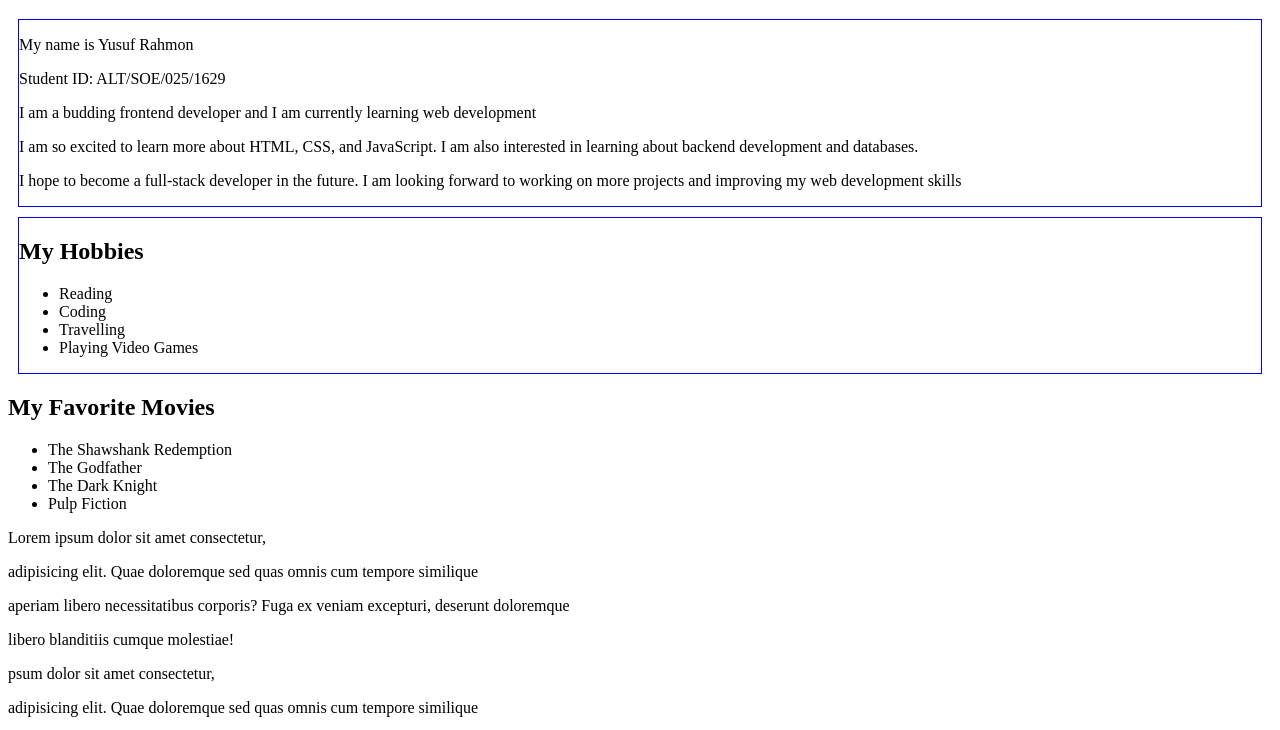
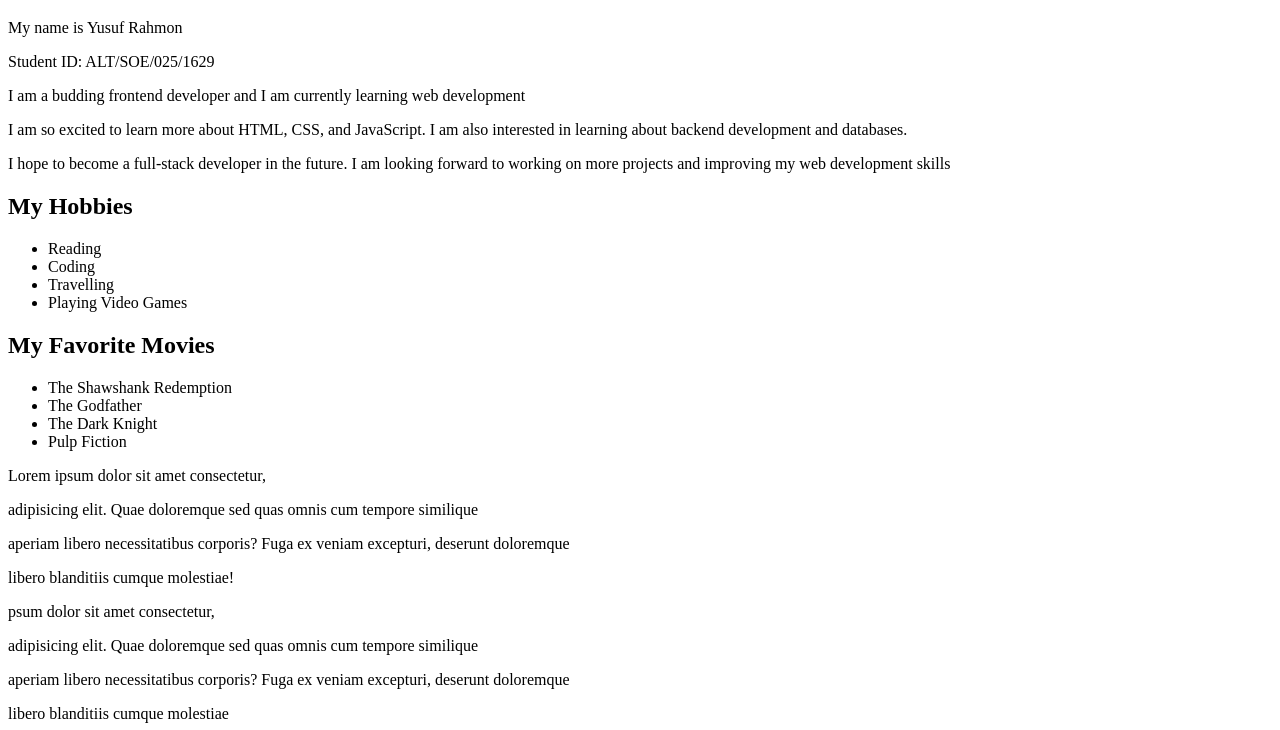
Before and after one commit to Yusuf-Abdulrahmon/Altschool-Project, a plain HTML site: page assignment1/index.html in a window 1280 px wide. Shown: the part 61-791 px from the top of the page. Drawn offline with Linux system fonts and the light colour scheme.

Commit message:
Update index.html

```diff
--- a/assignment1/index.html
+++ b/assignment1/index.html
@@ -5,23 +5,13 @@
     <meta name="viewport" content="width=device-width, initial-scale=1.0" />
     <title>Yusuf Webpage</title>
 
-
-    <style>
-      .blue-borders {
-border: 1px solid blue;
-margin: 10px;
-      }
-    </style>
-
-
-
   </head>
   <body>
 
 
     <h1 id="pageHeading">Hello Altschool of Engineering</h1>
 
-    <section class="blue-borders">
+    <section>
       <p>My name is Yusuf Rahmon<p>
 
         <p>Student ID: ALT/SOE/025/1629<p>
@@ -34,7 +24,7 @@ margin: 10px;
     </section>
 
 
-    <section class="blue-borders">
+    <section>
       <h2>My Hobbies</h2>
       <ul>
         <li>Reading</li>
```
